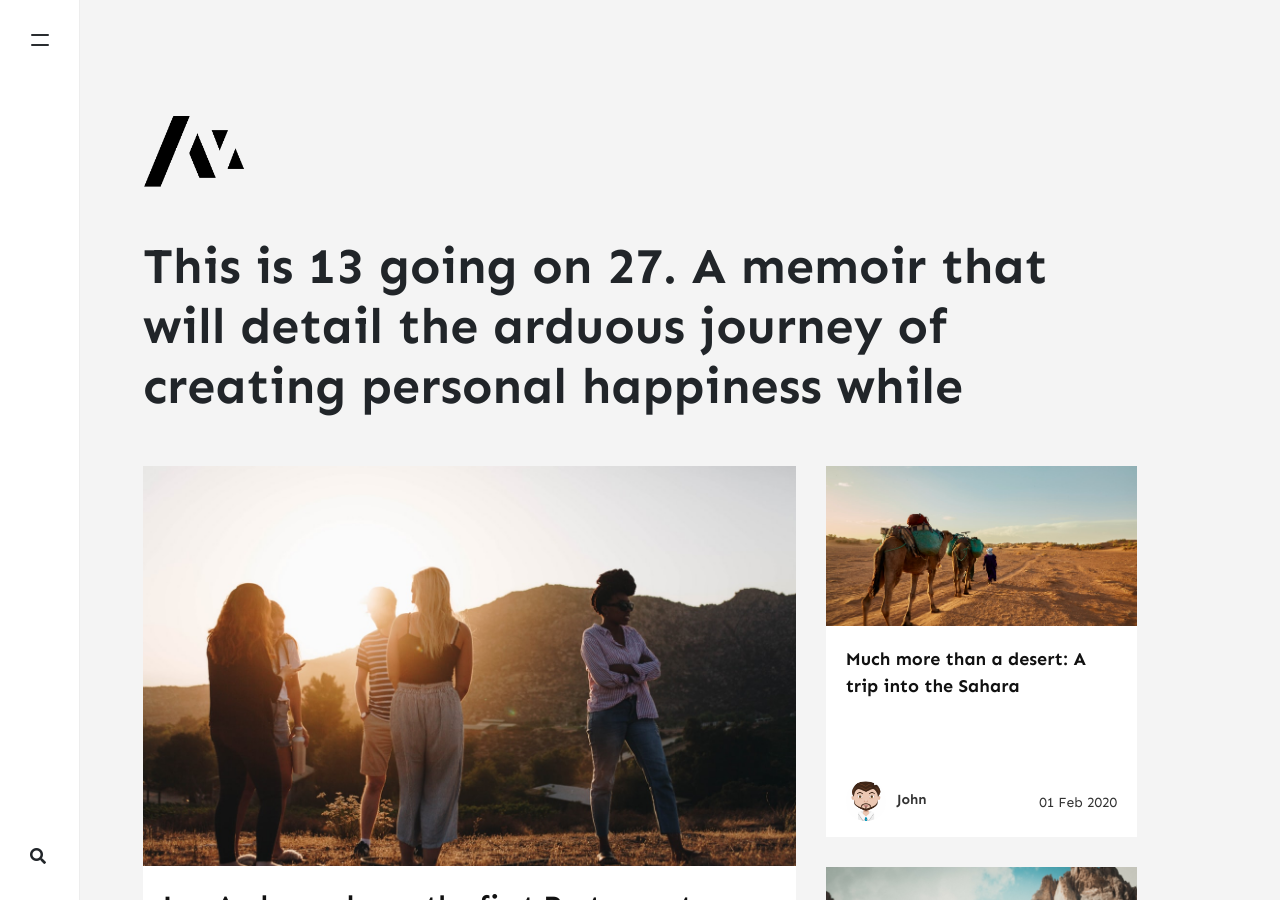
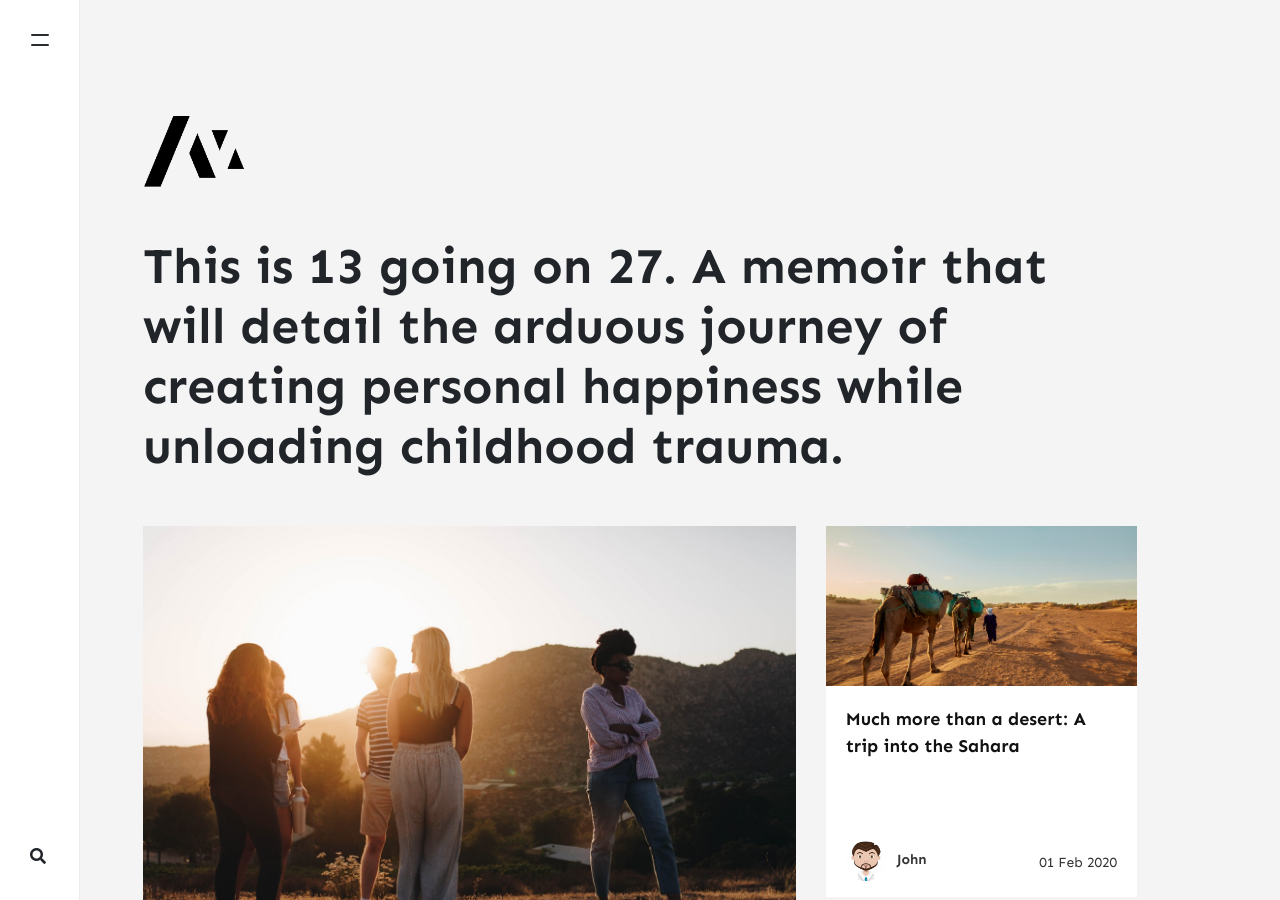
Before and after one commit to stackbit-projects/pleasant-squid-d6115, a Jekyll site: the page built from index.html, in a window 1280 px wide and 900 px high. Built offline with Jekyll 4.4.1, drawn with Linux system fonts in a browser that asks for light colours; nearby versions of some CDN libraries; the list of posts is cut into pages by our own code; comment, search, counter and statistics services are not loaded.

Commit message:
_config.yml: changed

```diff
--- a/_config.yml
+++ b/_config.yml
@@ -2,7 +2,7 @@ name: Memoirs
 title: Memoirs
 description: >-
   This is 13 going on 27. A memoir that will detail the arduous journey of
-  creating personal happiness while
+  creating personal happiness while unloading childhood trauma.
 logo: assets/images/logo.png
 favicon: assets/images/logo.png
 baseurl: ''
```
